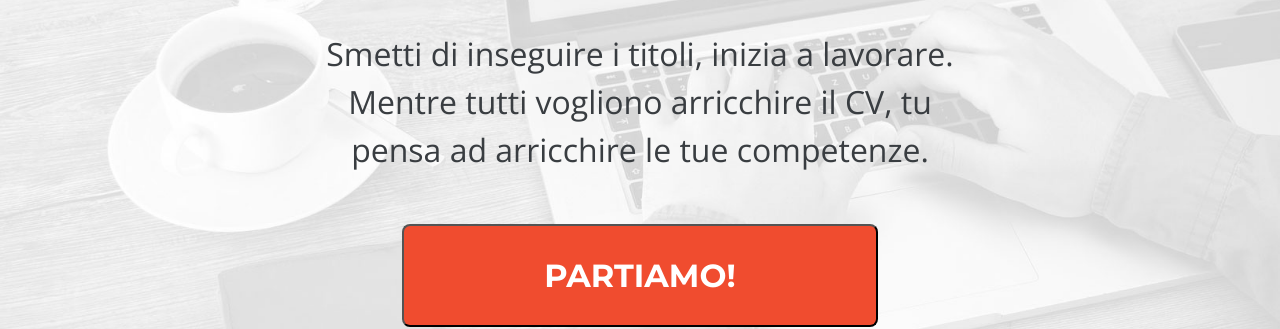
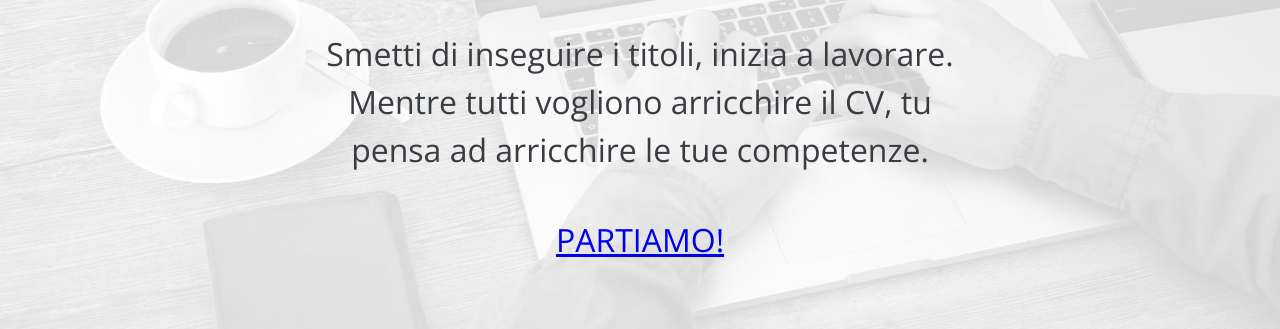
Before and after one commit to adrianobruzzese/D5, a plain HTML site: page desktop-layout/index.html in a window 1280 px wide. Shown: the part 625-954 px from the top of the page. Drawn offline with nearby package versions, Linux system fonts and the light colour scheme.

Commit message:
corrected-desktop-layout-tabs

```diff
--- a/desktop-layout/assets/css/style.css
+++ b/desktop-layout/assets/css/style.css
@@ -135,6 +135,7 @@ h4 {
 /*articoli correlati*/
 
 
+
 .post-img {
     height: 50%;
     width: 100%;
--- a/desktop-layout/index.html
+++ b/desktop-layout/index.html
@@ -4,10 +4,6 @@
     <meta
       name="description"
       content="Da zero a Epicode con i corsi completi per diventare uno sviluppatore professionista in 3 mesi"
-    />
-    <meta
-      name="keywords"
-      content="CSS HTML Javascript Developing Developers Bootcamp"
     />
     <meta charset="UTF-8" />
     <meta name="viewport" content="width=device-width, initial-scale=1.0" />
@@ -51,10 +47,8 @@
                 competenze.
               </p>
             </div>
-            <a href="#start" title="Inizia a navigare il sito"
-              ><button type="button" name="partiamo" id="partiamo">
-                PARTIAMO!
-              </button></a
+            <a href="#start" title="Inizia a navigare il sito" id="buttonLink"
+              >PARTIAMO!</a
             >
           </section>
         </nav>
```
